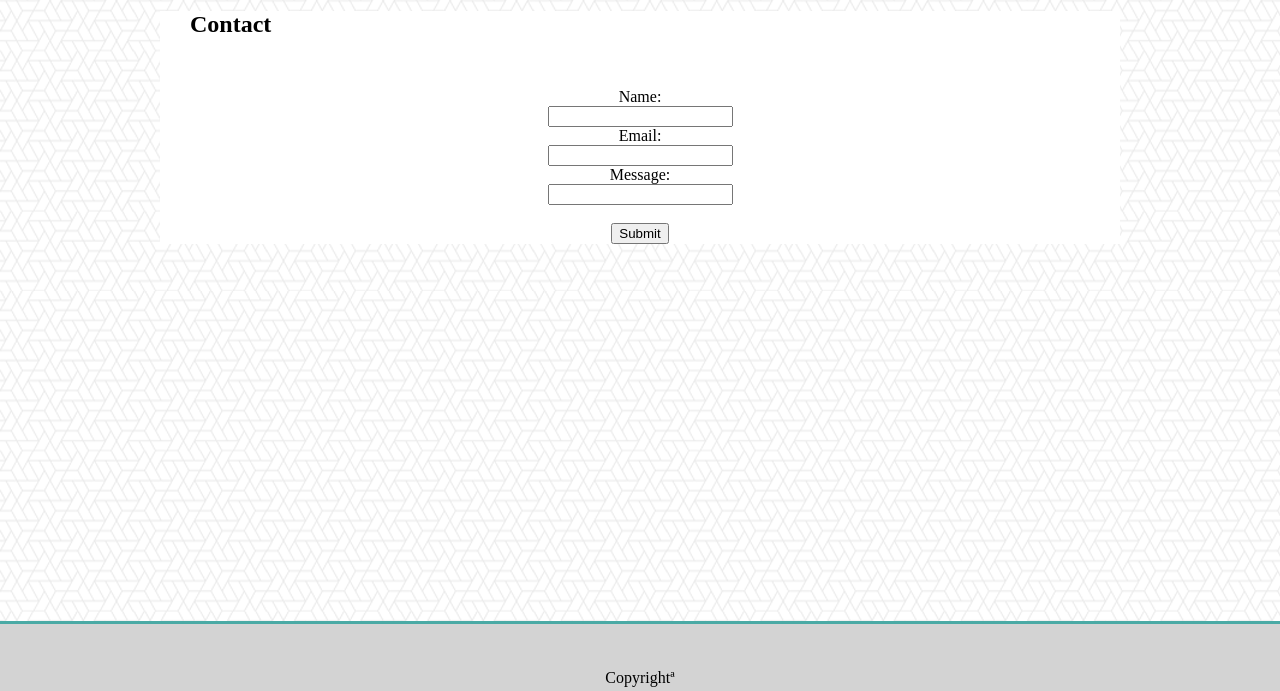
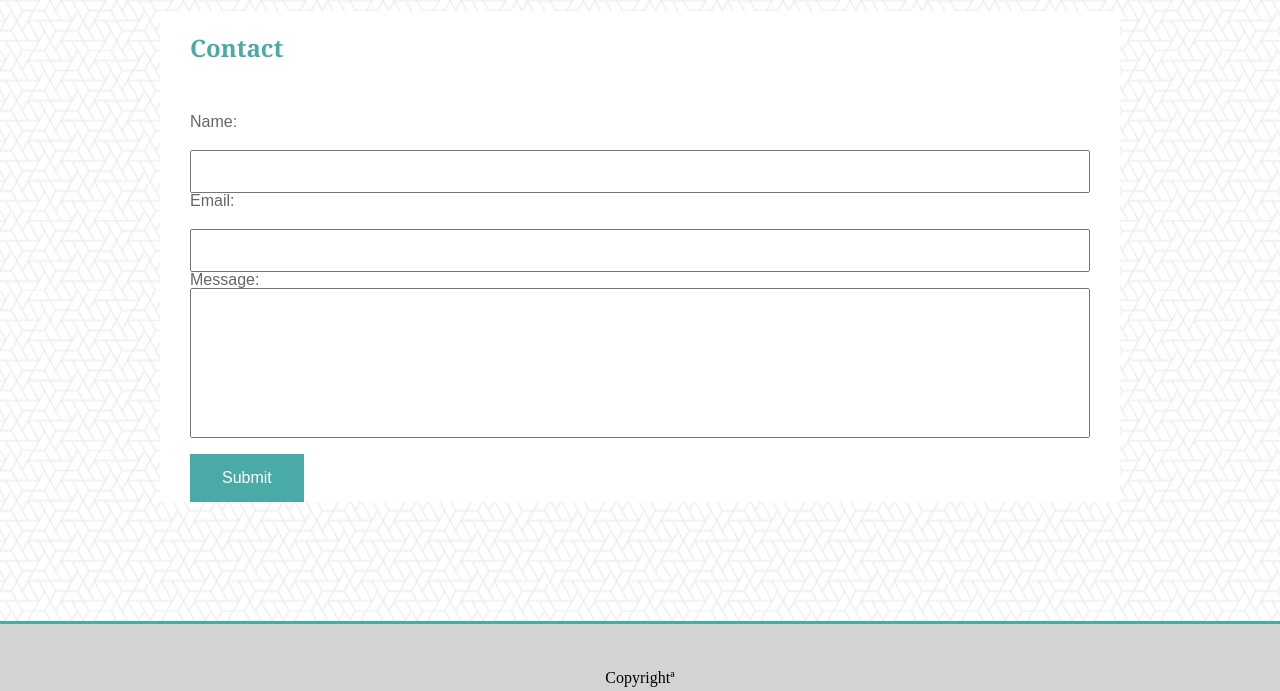
Before and after one commit to Kprov/Basic-Portfolio, a plain HTML site: page contact.html in a window 1280 px wide. Shown: the part 109-800 px from the top of the page. Drawn offline with Linux system fonts and the light colour scheme.

Commit message:
contact css completed

```diff
--- a/contact.html
+++ b/contact.html
@@ -6,8 +6,8 @@
     <title>Contact</title>
 </head>
 <body>
-    <header>
-        <h1><b>Kevin Provost</b></h1>
+    <header class=header>
+        <h1 class=h1><b>Kevin Provost</b></h1>
         <nav>
             <ul>
             <li><a href="index.html">About</a></li>
@@ -16,20 +16,20 @@
             </ul>
         </nav>
     </header>
-    <section>
-        <h2>Contact</h2>
+    <section id=contact_body>
+        <h2 id=contact_h2>Contact</h2>
 
         <form action="/action_page.php">
             Name:<br>
-            <input type="text">
+            <input id=input type="text">
             <br>
             Email:<br>
-            <input type="text">
+            <input id=input type="text">
             <br>
             Message:<br>
-            <input type="text">
+            <input id=inputmessage type="text">
             <br><br>
-            <input type="submit" value="Submit">
+            <input class=button type="submit" value="Submit">
         </form>
     </section>
 
--- a/style.css
+++ b/style.css
@@ -8,7 +8,7 @@ body {
     background-image: url("what-the-hex.png");
 }
 /*begin header*/
-header {
+.header {
     font-family:Georgia, 'Times New Roman', Times, serif;
     background-color:#ffffff;
     border-color:#cccccc;
@@ -16,7 +16,7 @@ header {
     height:100px;
     margin-bottom:20px;
 }
-h1 {
+.h1 {
     color:white;
     padding:25px;
     float:left;
@@ -97,6 +97,7 @@ h2 {
 p {
     text-align:left
 }
+/*end content*/
 footer {
     position:fixed;
     bottom:0;
@@ -109,3 +110,53 @@ footer {
     padding-top:45px;
     display:block;
 }
+/*end about start portfolio*/
+
+/*contact body*/
+#contact_body {
+    width:960px;
+}
+
+#input {
+    width:100%;
+    padding:12px;
+    box-sizing:border-box;
+    margin-top:20px;
+}
+form {
+    clear:left;
+    text-align:left;
+    font-family:Arial, Helvetica, sans-serif;
+    line-height:16px;
+    color:#666666;
+    max-width:960px;
+    padding-left:30px;
+    padding-right:30px;
+}
+input[type=text]:focus{
+    border:3px solid #4aaaa5;
+}
+#inputmessage{
+    width: 100%;
+    height: 150px;
+    padding: 12px 20px;
+    box-sizing: border-box;
+    padding:12px 20px;
+}
+#contact_h2 {
+    background-color:#ffffff;
+    width:960px;
+    font-family: Georgia, 'Times New Roman', Times, serif;
+    color: #4aaaa5;
+    padding-top: 20px;
+}
+.button {
+    background-color: #4aaaa5;
+    border: none;
+    color: white;
+    padding: 15px 32px;
+    text-align: center;
+    text-decoration: none;
+    display: inline-block;
+    font-size: 16px;
+}
```
Also changed, not shown: index.html (+2 -2 lines).
